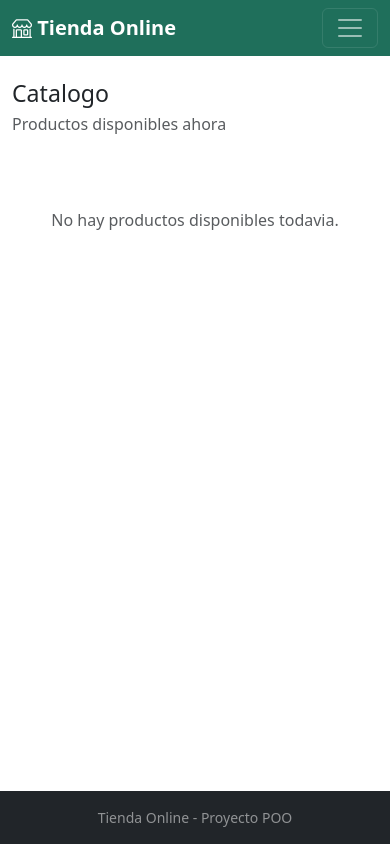
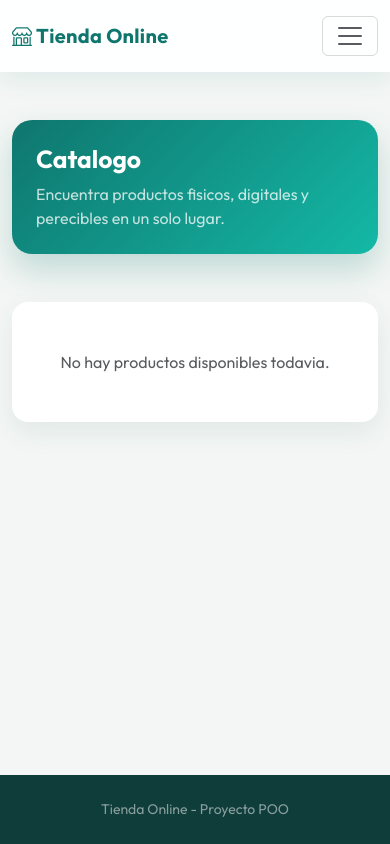
Before and after one commit to Martina350/proyectoPOO, a Flask app: page / in a window 390 px wide. Run offline with Flask 3, Linux system fonts and the light colour scheme.

Commit message:
style: enhance UI with new design elements and improved responsiveness across templates

```diff
--- a/tienda_online/templates/base.html
+++ b/tienda_online/templates/base.html
@@ -6,28 +6,144 @@
     <title>{% block titulo %}Tienda Online{% endblock %}</title>
     <link href="https://cdn.jsdelivr.net/npm/bootstrap@5.3.3/dist/css/bootstrap.min.css" rel="stylesheet">
     <link href="https://cdn.jsdelivr.net/npm/bootstrap-icons@1.11.3/font/bootstrap-icons.min.css" rel="stylesheet">
+    <link href="https://fonts.googleapis.com/css2?family=Outfit:wght@400;500;600;700&display=swap" rel="stylesheet">
     <style>
-        :root { --marca: #1f6f5b; }
-        .navbar-marca { background-color: var(--marca); }
-        .btn-marca { background-color: var(--marca); color: #fff; border: none; }
-        .btn-marca:hover { background-color: #175546; color: #fff; }
-        .catalogo-img { height: 200px; object-fit: cover; }
-        .detalle-img { height: 100%; min-height: 260px; object-fit: cover; }
-        .carrito-mini { width: 56px; height: 56px; object-fit: cover; }
+        :root {
+            --marca: #0f766e;
+            --marca-oscura: #115e59;
+            --acento: #f59e0b;
+            --fondo: #f3f6f4;
+            --texto: #134e4a;
+        }
+        body {
+            font-family: "Outfit", sans-serif;
+            background-color: var(--fondo);
+            color: var(--texto);
+        }
+        .navbar-tienda {
+            background: rgba(255, 255, 255, 0.92);
+            backdrop-filter: blur(10px);
+            box-shadow: 0 8px 24px rgba(15, 118, 110, 0.08);
+        }
+        .navbar-brand {
+            color: var(--marca) !important;
+            letter-spacing: 0.3px;
+        }
+        .nav-link {
+            color: #3f5f5b !important;
+            font-weight: 500;
+            border-radius: 999px;
+            padding: 0.4rem 0.9rem !important;
+            transition: background-color 0.2s ease, color 0.2s ease;
+        }
+        .nav-link:hover {
+            background-color: #e6f4f1;
+            color: var(--marca) !important;
+        }
+        .btn-marca {
+            background-color: var(--marca);
+            color: #fff;
+            border: none;
+            border-radius: 999px;
+            font-weight: 600;
+            padding: 0.55rem 1.2rem;
+            box-shadow: 0 8px 16px rgba(15, 118, 110, 0.22);
+            transition: transform 0.2s ease, box-shadow 0.2s ease, background-color 0.2s ease;
+        }
+        .btn-marca:hover {
+            background-color: var(--marca-oscura);
+            color: #fff;
+            transform: translateY(-2px);
+            box-shadow: 0 12px 22px rgba(15, 118, 110, 0.28);
+        }
+        .btn-suave {
+            border-radius: 999px;
+            font-weight: 500;
+            transition: transform 0.2s ease, box-shadow 0.2s ease;
+        }
+        .btn-suave:hover {
+            transform: translateY(-2px);
+        }
+        .card-tienda {
+            border: none;
+            border-radius: 1rem;
+            overflow: hidden;
+            box-shadow: 0 10px 28px rgba(19, 78, 74, 0.08);
+            transition: transform 0.2s ease, box-shadow 0.2s ease;
+        }
+        .card-tienda:hover {
+            transform: translateY(-6px);
+            box-shadow: 0 18px 36px rgba(19, 78, 74, 0.14);
+        }
+        .catalogo-img {
+            height: 210px;
+            object-fit: cover;
+        }
+        .detalle-img {
+            height: 100%;
+            min-height: 280px;
+            object-fit: cover;
+        }
+        .carrito-mini {
+            width: 56px;
+            height: 56px;
+            object-fit: cover;
+            border-radius: 0.75rem;
+        }
+        .precio-marca {
+            color: var(--acento);
+            font-weight: 700;
+        }
+        .hero-tienda {
+            background: linear-gradient(135deg, #0f766e 0%, #14b8a6 100%);
+            color: #fff;
+            border-radius: 1.25rem;
+            box-shadow: 0 16px 32px rgba(15, 118, 110, 0.22);
+        }
+        .form-control, .form-select {
+            border-radius: 0.75rem;
+            padding: 0.7rem 0.9rem;
+            border-color: #d7e5e2;
+        }
+        .form-control:focus, .form-select:focus {
+            border-color: var(--marca);
+            box-shadow: 0 0 0 0.2rem rgba(15, 118, 110, 0.15);
+        }
+        .badge-tipo {
+            border-radius: 999px;
+            font-weight: 500;
+        }
+        .footer-tienda {
+            background-color: #0f3d3a;
+        }
+        a {
+            color: var(--marca);
+            text-decoration: none;
+        }
+        a:hover {
+            color: var(--marca-oscura);
+            text-decoration: underline;
+        }
+        .btn {
+            text-decoration: none;
+        }
+        .btn:hover {
+            text-decoration: none;
+        }
     </style>
 </head>
 <body class="d-flex flex-column min-vh-100">
 
-    <nav class="navbar navbar-expand-lg navbar-dark navbar-marca sticky-top">
+    <nav class="navbar navbar-expand-lg navbar-light navbar-tienda sticky-top py-3">
         <div class="container">
-            <a class="navbar-brand fw-semibold" href="{{ url_for('inicio') }}">
+            <a class="navbar-brand fw-bold fs-5" href="{{ url_for('inicio') }}">
                 <i class="bi bi-shop"></i> Tienda Online
             </a>
             <button class="navbar-toggler" type="button" data-bs-toggle="collapse" data-bs-target="#menuPrincipal">
                 <span class="navbar-toggler-icon"></span>
             </button>
             <div class="collapse navbar-collapse" id="menuPrincipal">
-                <ul class="navbar-nav me-auto">
+                <ul class="navbar-nav me-auto mb-2 mb-lg-0">
                     <li class="nav-item">
                         <a class="nav-link" href="{{ url_for('inicio') }}">Catalogo</a>
                     </li>
@@ -36,28 +152,28 @@
                         <a class="nav-link dropdown-toggle" href="#" role="button" data-bs-toggle="dropdown">
                             Panel Admin
                         </a>
-                        <ul class="dropdown-menu">
+                        <ul class="dropdown-menu border-0 shadow rounded-4">
                             <li><a class="dropdown-item" href="{{ url_for('nuevo_producto_fisico') }}">+ Producto Fisico</a></li>
                             <li><a class="dropdown-item" href="{{ url_for('nuevo_producto_digital') }}">+ Producto Digital</a></li>
                             <li><a class="dropdown-item" href="{{ url_for('nuevo_producto_perecible') }}">+ Producto Perecible</a></li>
                         </ul>
                     </li>
                     {% endif %}
+                </ul>
+                <ul class="navbar-nav ms-auto align-items-lg-center gap-lg-2">
                     {% if session.get('usuario_rol') == 'cliente' %}
                     <li class="nav-item">
-                        <a class="nav-link" href="{{ url_for('ver_carrito') }}">
+                        <a class="btn btn-marca" href="{{ url_for('ver_carrito') }}">
                             <i class="bi bi-cart3"></i> Mi carrito
                         </a>
                     </li>
                     {% endif %}
-                </ul>
-                <ul class="navbar-nav ms-auto">
                     {% if session.get('usuario_id') %}
                         <li class="nav-item">
-                            <span class="nav-link text-light">
+                            <span class="nav-link">
                                 <i class="bi bi-person-circle"></i>
                                 {{ session.get('usuario_nombre') }}
-                                <span class="badge bg-light text-dark">{{ session.get('usuario_rol') }}</span>
+                                <span class="badge badge-tipo bg-light text-dark">{{ session.get('usuario_rol') }}</span>
                             </span>
                         </li>
                         <li class="nav-item">
@@ -68,7 +184,7 @@
                             <a class="nav-link" href="{{ url_for('login') }}">Iniciar sesion</a>
                         </li>
                         <li class="nav-item">
-                            <a class="nav-link" href="{{ url_for('registro') }}">Registrarse</a>
+                            <a class="btn btn-marca" href="{{ url_for('registro') }}">Registrarse</a>
                         </li>
                     {% endif %}
                 </ul>
@@ -77,12 +193,12 @@
     </nav>
 
     <main class="flex-grow-1">
-        <div class="container py-4">
+        <div class="container py-5">
 
             {% with mensajes = get_flashed_messages(with_categories=true) %}
                 {% if mensajes %}
                     {% for categoria, texto in mensajes %}
-                        <div class="alert alert-{{ categoria }} alert-dismissible fade show" role="alert">
+                        <div class="alert alert-{{ categoria }} alert-dismissible fade show rounded-4 shadow-sm" role="alert">
                             {% if categoria == "success" %}
                                 <i class="bi bi-check-circle"></i>
                             {% elif categoria == "danger" %}
@@ -101,7 +217,7 @@
         </div>
     </main>
 
-    <footer class="bg-dark text-white-50 py-3 mt-auto">
+    <footer class="footer-tienda text-white-50 py-4 mt-auto">
         <div class="container text-center small">
             Tienda Online - Proyecto POO
         </div>
--- a/tienda_online/templates/index.html
+++ b/tienda_online/templates/index.html
@@ -3,31 +3,31 @@
 {% block titulo %}Catalogo - Tienda Online{% endblock %}
 
 {% block content %}
-    <div class="mb-4">
-        <h1 class="h3 mb-1">Catalogo</h1>
-        <p class="text-muted mb-0">Productos disponibles ahora</p>
+    <div class="hero-tienda p-4 p-md-5 mb-5">
+        <h1 class="h2 fw-bold mb-2">Catalogo</h1>
+        <p class="mb-0 opacity-75">Encuentra productos fisicos, digitales y perecibles en un solo lugar.</p>
     </div>
 
     <div class="row g-4">
         {% for producto in productos %}
         <div class="col-12 col-sm-6 col-lg-4">
-            <div class="card h-100 shadow-sm border-0">
+            <div class="card card-tienda h-100">
                 <img src="{{ url_for('static', filename=producto.url_imagen()) }}"
                      class="card-img-top catalogo-img"
                      alt="{{ producto.nombre }}">
-                <div class="card-body d-flex flex-column">
+                <div class="card-body d-flex flex-column p-4">
                     {% if producto.tipo == "fisico" %}
-                        <span class="badge bg-primary mb-2 align-self-start">Fisico</span>
+                        <span class="badge badge-tipo bg-primary mb-2 align-self-start">Fisico</span>
                     {% elif producto.tipo == "digital" %}
-                        <span class="badge bg-info text-dark mb-2 align-self-start">Digital</span>
+                        <span class="badge badge-tipo bg-info text-dark mb-2 align-self-start">Digital</span>
                     {% elif producto.tipo == "perecible" %}
-                        <span class="badge bg-warning text-dark mb-2 align-self-start">Perecible</span>
+                        <span class="badge badge-tipo bg-warning text-dark mb-2 align-self-start">Perecible</span>
                     {% else %}
-                        <span class="badge bg-secondary mb-2 align-self-start">{{ producto.tipo }}</span>
+                        <span class="badge badge-tipo bg-secondary mb-2 align-self-start">{{ producto.tipo }}</span>
                     {% endif %}
-                    <h5 class="card-title">{{ producto.nombre }}</h5>
+                    <h5 class="card-title fw-semibold">{{ producto.nombre }}</h5>
                     <p class="card-text text-muted small mb-2">Codigo: {{ producto.codigo }}</p>
-                    <p class="fs-4 fw-bold text-success mb-3">
+                    <p class="fs-4 precio-marca mb-4">
                         ${{ "%.2f"|format(producto.precio_final()) }}
                     </p>
                     <div class="mt-auto d-flex gap-2 flex-wrap">
@@ -37,7 +37,7 @@
                         </a>
                         {% if session.get('usuario_rol') == 'cliente' %}
                         <form action="{{ url_for('agregar_carrito', producto_id=producto.id) }}" method="POST">
-                            <button type="submit" class="btn btn-outline-success">
+                            <button type="submit" class="btn btn-outline-success btn-suave">
                                 <i class="bi bi-cart-plus"></i> Agregar
                             </button>
                         </form>
@@ -48,7 +48,11 @@
         </div>
         {% else %}
         <div class="col-12">
-            <p class="text-center text-muted py-5">No hay productos disponibles todavia.</p>
+            <div class="card card-tienda">
+                <div class="card-body text-center py-5">
+                    <p class="text-muted mb-0">No hay productos disponibles todavia.</p>
+                </div>
+            </div>
         </div>
         {% endfor %}
     </div>
```
Also changed, not shown: tienda_online/templates/carrito.html (+16 -10 lines), tienda_online/templates/detalle.html (+15 -19 lines), tienda_online/templates/editar.html (+12 -12 lines), tienda_online/templates/login.html (+9 -8 lines), tienda_online/templates/nuevo_digital.html (+11 -11 lines), tienda_online/templates/nuevo_fisico.html (+12 -12 lines), tienda_online/templates/nuevo_perecible.html (+11 -11 lines), tienda_online/templates/registro.html (+10 -9 lines).
